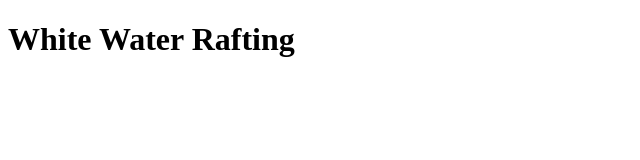
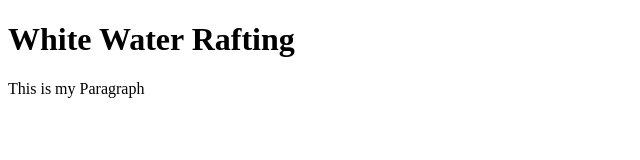
Before and after one commit to moludoyi1/wwr, a plain HTML site: page index.html in a window 1280 px wide. Shown: the whole page, without its empty margins (0-640 px from the left). Drawn offline with Linux system fonts and the light colour scheme.

Commit message:
added paragraph

```diff
--- a/index.html
+++ b/index.html
@@ -8,5 +8,6 @@
 </head>
 <body>
     <h1>White Water Rafting</h1>
+    <p>This is my Paragraph</p>
 </body>
 </html>
```
